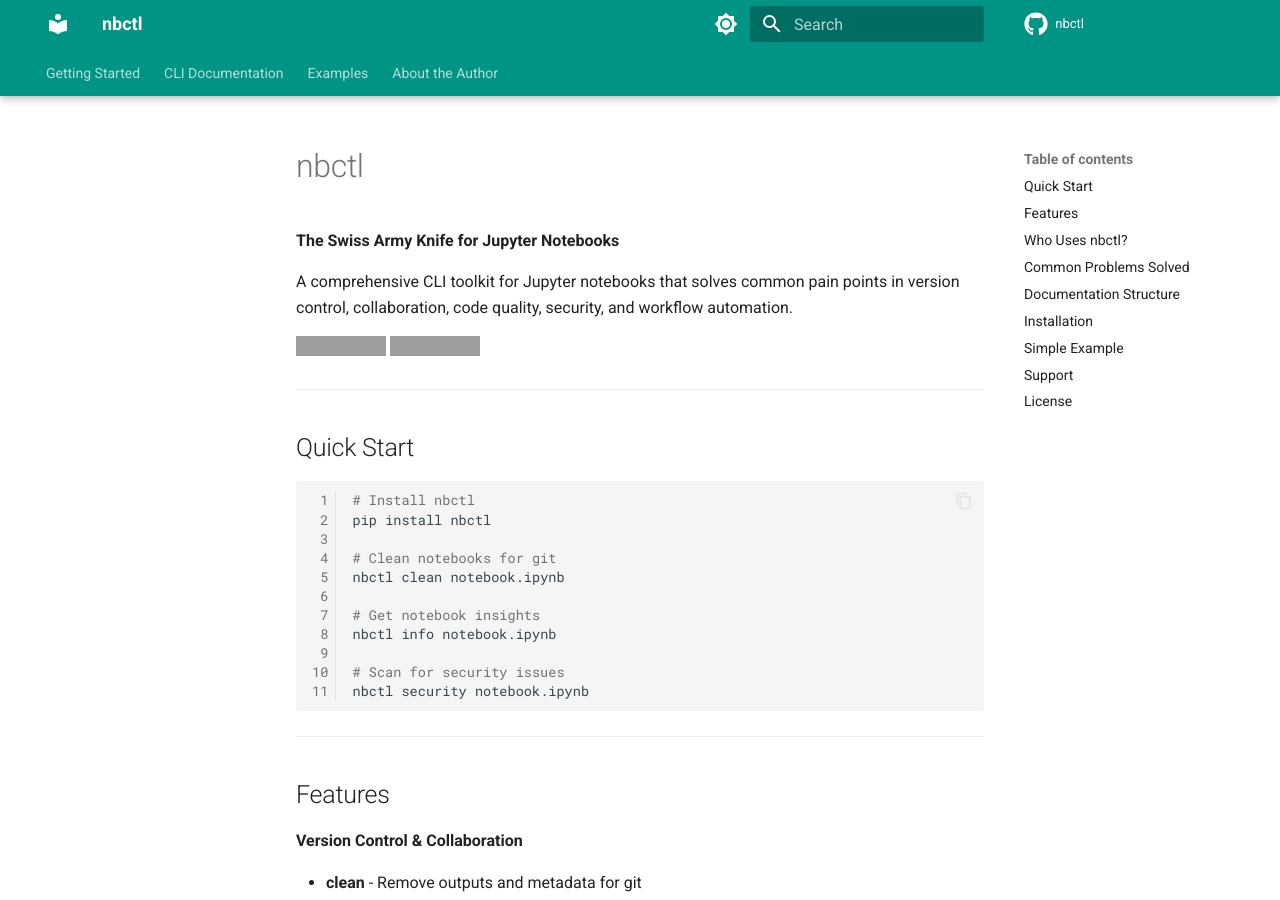
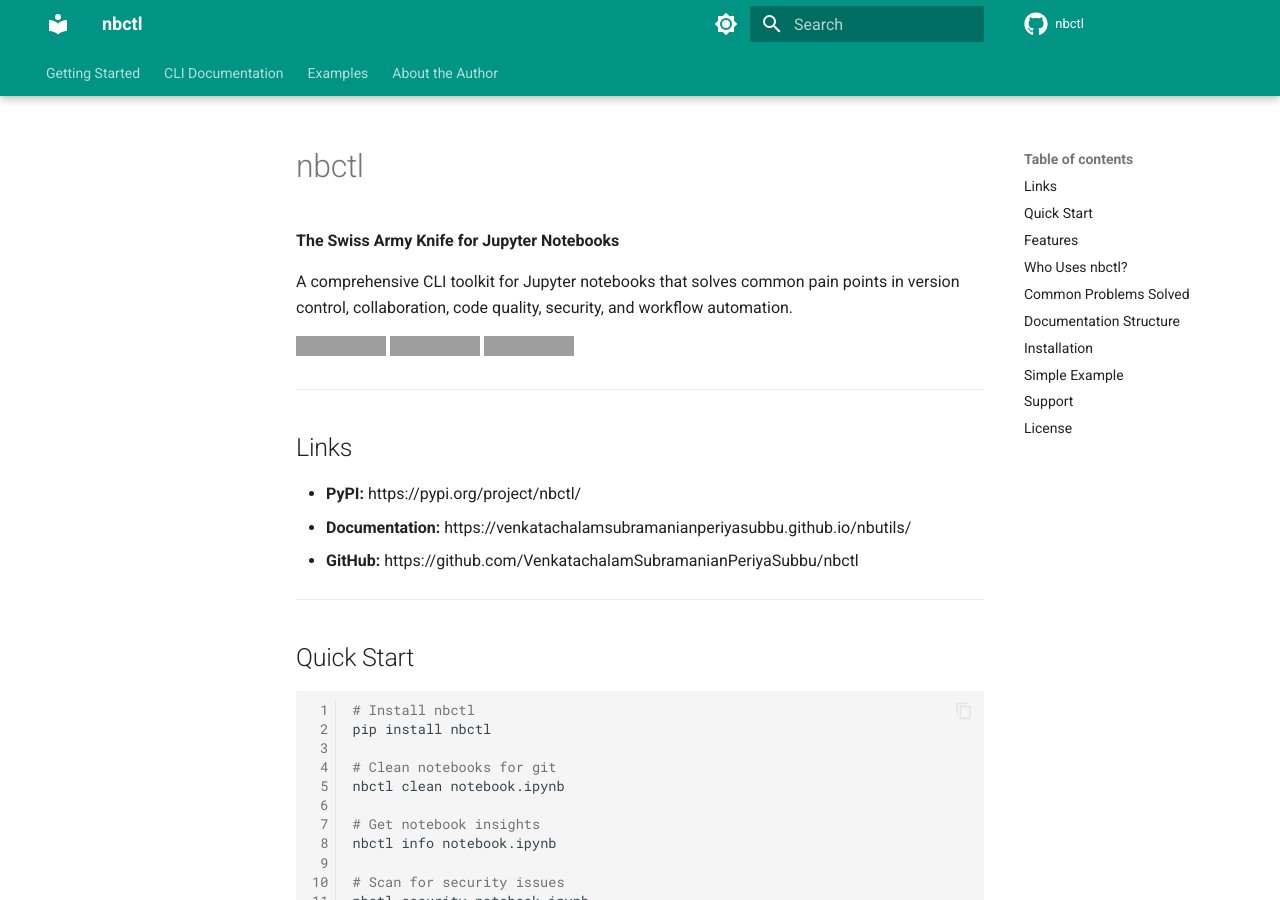
Before and after one commit to VenkatachalamSubramanianPeriyaSubbu/nbctl, an MkDocs documentation site: the page built from docs/index.md, in a window 1280 px wide and 900 px high. Built offline with MkDocs 1.6.1 and Material for MkDocs 9.7.7, drawn with Linux system fonts in a browser that asks for light colours; comment, search, counter and statistics services are not loaded; the version menu is left out; grey boxes are pictures that could not be loaded.

Commit message:
add pypi link

```diff
--- a/docs/index.md
+++ b/docs/index.md
@@ -6,6 +6,15 @@
 
 [![Python](https://img.shields.io/badge/python-3.8%2B-blue)]()
 [![License](https://img.shields.io/badge/license-MIT-blue)]()
+[![PyPI](https://img.shields.io/pypi/v/nbctl)](https://pypi.org/project/nbctl/)
+
+---
+
+## Links
+
+- **PyPI:** https://pypi.org/project/nbctl/
+- **Documentation:** https://venkatachalamsubramanianperiyasubbu.github.io/nbutils/
+- **GitHub:** https://github.com/VenkatachalamSubramanianPeriyaSubbu/nbctl
 
 ---
 
```
Also changed, not shown: README.md (+7 -0 lines).
